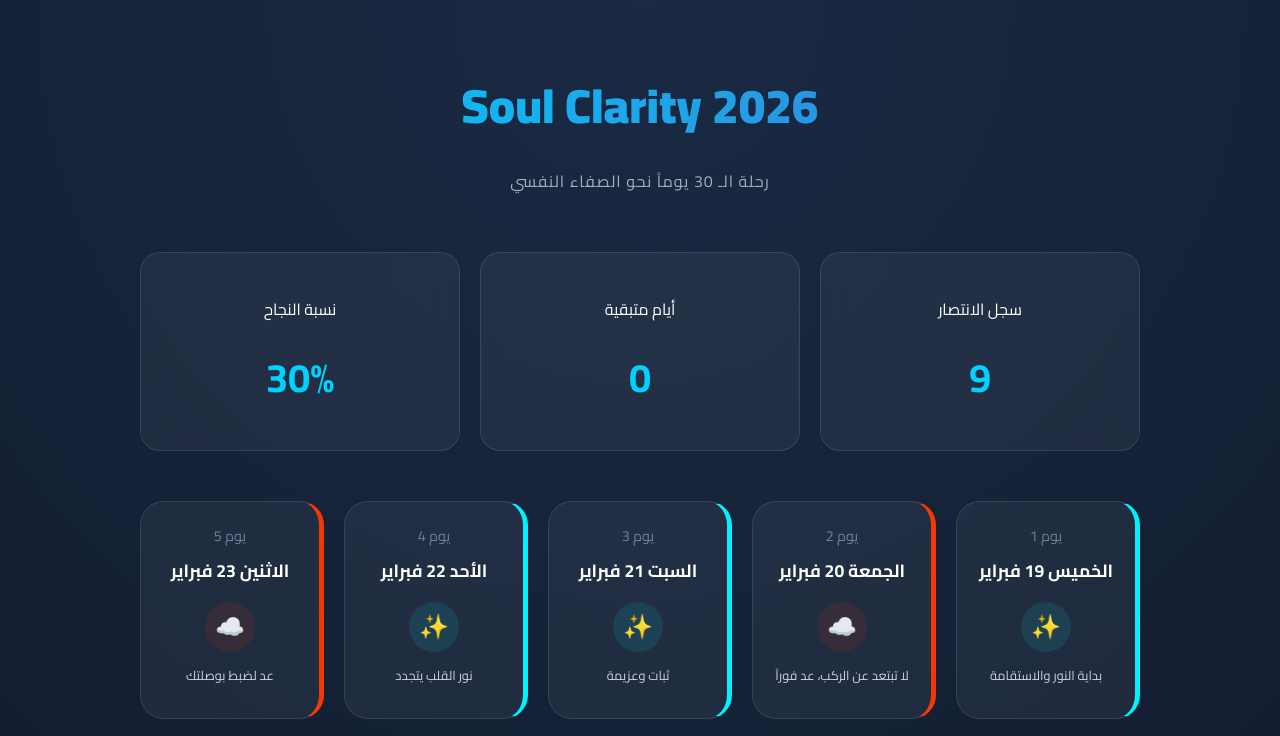
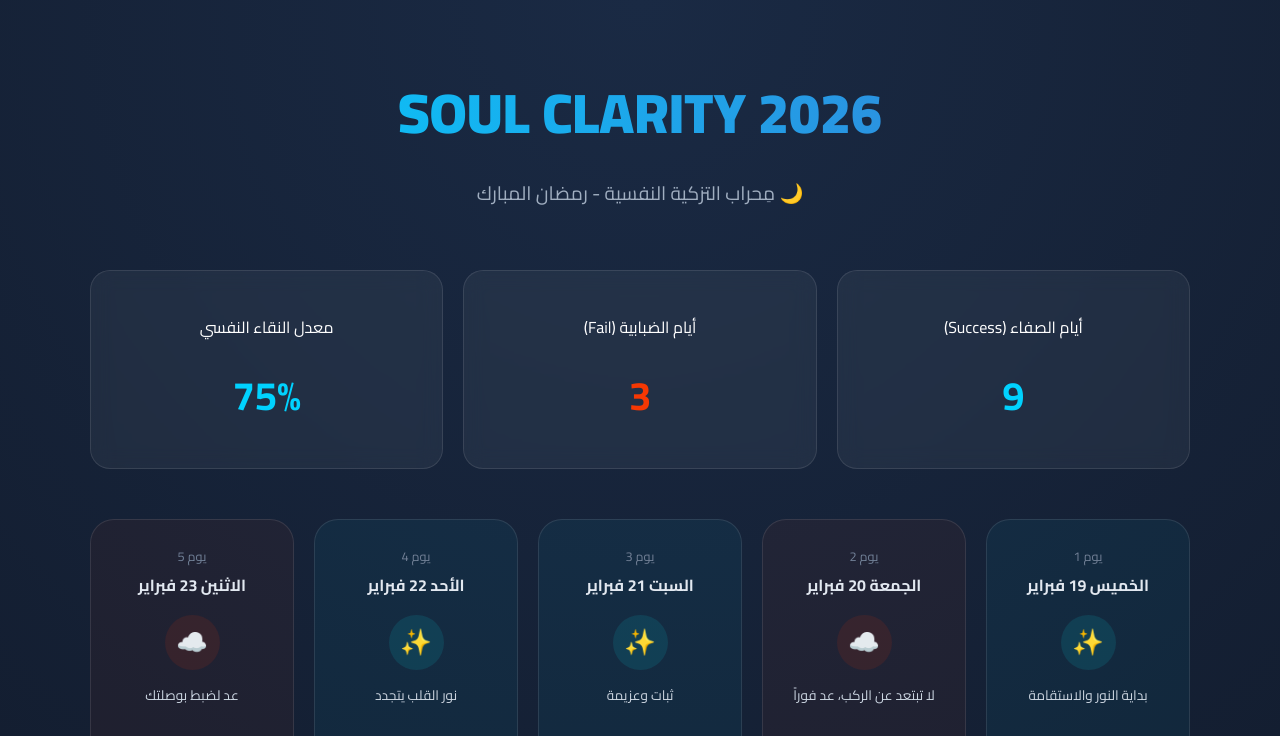
Before and after one commit to vbx123/PurePath-2026, a plain HTML site: page index.html in a window 1280 px wide. Shown: the top 736 px of the page. Drawn offline with Linux system fonts and the light colour scheme.

Commit message:
Update title and enhance dashboard styles

```diff
--- a/index.html
+++ b/index.html
@@ -3,7 +3,7 @@
 <head>
     <meta charset="UTF-8">
     <meta name="viewport" content="width=device-width, initial-scale=1.0">
-    <title>PurePath 2026 | مِحراب التزكية</title>
+    <title>Soul Clarity 2026 | مِحراب التزكية</title>
     <link href="https://fonts.googleapis.com/css2?family=Cairo:wght@400;700;900&display=swap" rel="stylesheet">
     <style>
         :root {
@@ -11,6 +11,7 @@
             --accent: #00d2ff;
             --success: #00f2fe;
             --fail: #f53803;
+            --pending: #4a5568;
             --card-glass: rgba(255, 255, 255, 0.05);
         }
 
@@ -24,7 +25,7 @@
         }
 
         .container {
-            max-width: 1000px;
+            max-width: 1100px;
             margin: 0 auto;
         }
 
@@ -34,15 +35,16 @@
         }
 
         header h1 {
-            font-size: 3rem;
+            font-size: clamp(2rem, 5vw, 3.5rem);
             margin: 0;
             background: linear-gradient(to right, #00d2ff, #3a7bd5);
             -webkit-background-clip: text;
             -webkit-text-fill-color: transparent;
             font-weight: 900;
+            text-transform: uppercase;
         }
 
-        header p { color: #a0aec0; letter-spacing: 1px; }
+        header p { color: #a0aec0; font-size: 1.2rem; margin-top: 10px; }
 
         .dashboard {
             display: grid;
@@ -58,8 +60,9 @@
             border: 1px solid rgba(255,255,255,0.1);
             text-align: center;
             backdrop-filter: blur(10px);
+            transition: 0.3s;
         }
-
+        .stat-box:hover { border-color: var(--accent); }
         .stat-box h2 { font-size: 2.5rem; margin: 10px 0; color: var(--accent); }
 
         .grid {
@@ -68,6 +71,7 @@
             gap: 20px;
         }
 
+        /* Card States */
         .day-card {
             background: var(--card-glass);
             border-radius: 24px;
@@ -76,43 +80,45 @@
             border: 1px solid rgba(255,255,255,0.1);
             transition: all 0.4s cubic-bezier(0.175, 0.885, 0.32, 1.275);
             position: relative;
-            overflow: hidden;
+            animation: fadeIn 0.5s ease forwards;
         }
 
-        .day-card:hover {
-            transform: translateY(-10px);
-            border-color: var(--accent);
-            box-shadow: 0 10px 30px rgba(0, 210, 255, 0.2);
+        .day-card:hover { transform: translateY(-8px); }
+
+        /* Success Style */
+        .day-card.is-success { border-bottom: 5px solid var(--success); background: rgba(0, 210, 255, 0.05); }
+        .is-success .status-icon { color: var(--success); background: rgba(0, 242, 254, 0.1); }
+
+        /* Fail Style */
+        .day-card.is-fail { border-bottom: 5px solid var(--fail); background: rgba(245, 56, 3, 0.05); }
+        .is-fail .status-icon { color: var(--fail); background: rgba(245, 56, 3, 0.1); }
+
+        /* Pending Style */
+        .day-card.is-pending { opacity: 0.5; filter: grayscale(0.8); border: 1px dashed rgba(255,255,255,0.2); }
+        .is-pending .status-icon { color: var(--pending); background: rgba(255,255,255,0.05); }
+
+        .day-label { font-size: 0.8rem; color: #718096; text-transform: uppercase; }
+        .day-date { font-weight: bold; font-size: 1rem; display: block; margin-bottom: 15px; color: #e2e8f0; }
+
+        .status-icon {
+            width: 55px;
+            height: 55px;
+            line-height: 55px;
+            border-radius: 50%;
+            margin: 0 auto 15px;
+            font-size: 1.6rem;
         }
 
-        .day-card.is-success { border-right: 5px solid var(--success); }
-        .day-card.is-fail { border-right: 5px solid var(--fail); }
+        .message { font-size: 0.85rem; line-height: 1.5; color: #cbd5e0; min-height: 3em; }
 
-        .day-label { font-size: 0.9rem; color: #718096; margin-bottom: 5px; display: block; }
-        .day-date { font-weight: bold; font-size: 1.1rem; display: block; margin-bottom: 15px; }
-
-        .status-icon {
-            width: 50px;
-            height: 50px;
-            line-height: 50px;
-            border-radius: 50%;
-            margin: 0 auto 15px;
-            font-size: 1.5rem;
+        @keyframes fadeIn {
+            from { opacity: 0; transform: translateY(20px); }
+            to { opacity: 1; transform: translateY(0); }
         }
 
-        .is-success .status-icon { background: rgba(0, 242, 254, 0.1); color: var(--success); }
-        .is-fail .status-icon { background: rgba(245, 56, 3, 0.1); color: var(--fail); }
-
-        .message { font-size: 0.8rem; line-height: 1.4; color: #cbd5e0; }
-
-        /* Animation for appearance */
-        @keyframes fadeIn {
-            from { opacity: 0; transform: scale(0.9); }
-            to { opacity: 1; transform: scale(1); }
+        @media (max-width: 600px) {
+            .grid { grid-template-columns: repeat(2, 1fr); }
         }
-
-        .day-card { animation: fadeIn 0.5s ease forwards; }
-
     </style>
 </head>
 <body>
@@ -120,20 +126,20 @@
 <div class="container">
     <header>
         <h1>Soul Clarity 2026</h1>
-        <p>رحلة الـ 30 يوماً نحو الصفاء النفسي</p>
+        <p>🌙 مِحراب التزكية النفسية - رمضان المبارك</p>
     </header>
 
     <div class="dashboard">
         <div class="stat-box">
-            <p>سجل الانتصار</p>
+            <p>أيام الصفاء (Success)</p>
             <h2 id="winCount">0</h2>
         </div>
         <div class="stat-box">
-            <p>أيام متبقية</p>
-            <h2 id="remainCount">30</h2>
+            <p>أيام الضبابية (Fail)</p>
+            <h2 id="failCount" style="color: var(--fail);">0</h2>
         </div>
         <div class="stat-box">
-            <p>نسبة النجاح</p>
+            <p>معدل النقاء النفسي</p>
             <h2 id="percent">0%</h2>
         </div>
     </div>
@@ -143,44 +149,62 @@
 </div>
 
 <script>
-    async function init() {
+    async function loadJourney() {
         try {
-            const res = await fetch('data.json');
-            const data = await res.json();
+            const response = await fetch('data.json');
+            const data = await response.json();
             const grid = document.getElementById('mainGrid');
 
             let wins = 0;
+            let fails = 0;
+            let totalPassed = 0;
 
             data.forEach((day, index) => {
-                if(day.status) wins++;
+                let statusClass = 'is-pending';
+                let icon = '⏳';
+                let message = 'بانتظار إنجازك..';
+
+                if (day.status === true) {
+                    wins++;
+                    totalPassed++;
+                    statusClass = 'is-success';
+                    icon = '✨';
+                    message = day.msg_success;
+                } else if (day.status === false) {
+                    fails++;
+                    totalPassed++;
+                    statusClass = 'is-fail';
+                    icon = '☁️';
+                    message = day.msg_fail;
+                }
 
                 const card = document.createElement('div');
-                card.className = `day-card ${day.status ? 'is-success' : 'is-fail'}`;
-                card.style.animationDelay = `${index * 0.05}s`;
+                card.className = `day-card ${statusClass}`;
+                card.style.animationDelay = `${index * 0.03}s`;
 
                 card.innerHTML = `
                     <span class="day-label">يوم ${day.day}</span>
                     <span class="day-date">${day.date}</span>
-                    <div class="status-icon">
-                        ${day.status ? '✨' : '☁️'}
-                    </div>
-                    <p class="message">
-                        ${day.status ? day.msg_success : day.msg_fail}
-                    </p>
+                    <div class="status-icon">${icon}</div>
+                    <p class="message">${message}</p>
                 `;
                 grid.appendChild(card);
             });
 
+            // تحديث الإحصائيات
             document.getElementById('winCount').innerText = wins;
-            document.getElementById('remainCount').innerText = 30 - data.length;
-            document.getElementById('percent').innerText = Math.round((wins / 30) * 100) + "%";
+            document.getElementById('failCount').innerText = fails;
 
-        } catch (e) {
-            console.error("خطأ في جلب البيانات:", e);
+            const percentage = totalPassed > 0 ? Math.round((wins / totalPassed) * 100) : 0;
+            document.getElementById('percent').innerText = percentage + "%";
+
+        } catch (error) {
+            console.error("Data load error:", error);
+            document.getElementById('mainGrid').innerHTML = "<h3>يرجى تشغيل الملف عبر خادم محلي (Live Server) لرؤية البيانات.</h3>";
         }
     }
 
-    init();
+    loadJourney();
 </script>
 
 </body>
```
